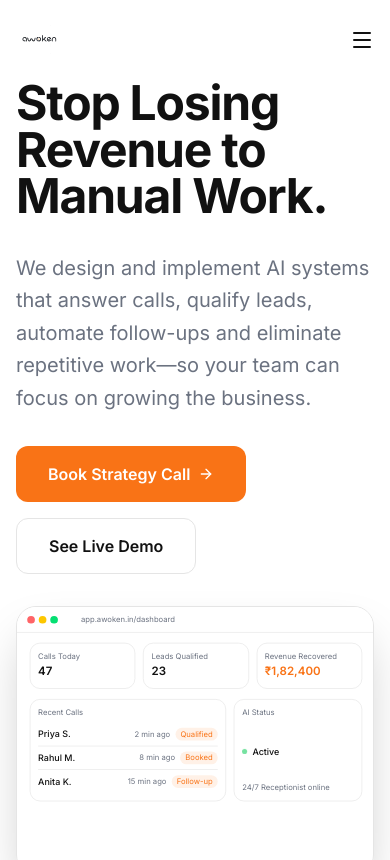
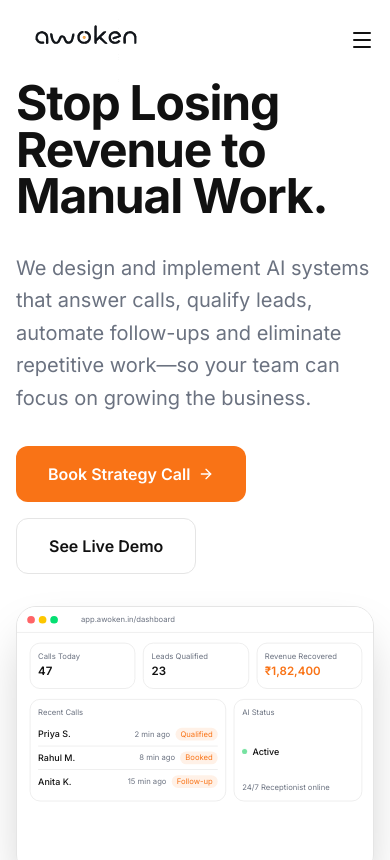
Before and after one commit to ThatKJ/awoken.in, a Next.js app: page / in a window 390 px wide. Shown: the top 860 px of the page. Built offline with nearby package versions, Linux system fonts and the light colour scheme.

Commit message:
add Lenis smooth scroll, increase logo 3x

```diff
--- a/package.json
+++ b/package.json
@@ -19,6 +19,7 @@
     "class-variance-authority": "^0.7.1",
     "clsx": "^2.1.1",
     "framer-motion": "^12.42.2",
+    "lenis": "^1.3.25",
     "lucide-react": "^1.24.0",
     "next": "16.2.10",
     "react": "19.2.4",
--- a/src/app/globals.css
+++ b/src/app/globals.css
@@ -1,5 +1,6 @@
 @import "tailwindcss";
 @import "tw-animate-css";
+@import "lenis/dist/lenis.css";
 
 @custom-variant dark (&:is(.dark *));
 
@@ -40,8 +41,8 @@
   body {
     @apply bg-background text-foreground font-sans text-[18px] leading-[1.8] antialiased;
   }
-  html {
-    scroll-behavior: smooth;
+  html.lenis {
+    scroll-behavior: auto;
   }
   ::selection {
     background-color: #F97316;
--- a/src/app/layout.tsx
+++ b/src/app/layout.tsx
@@ -3,6 +3,7 @@ import type { Metadata } from "next";
 import "./globals.css";
 import { Navigation } from "@/components/layout/navigation";
 import { Footer } from "@/components/layout/footer";
+import { SmoothScrollProvider } from "@/components/shared/smooth-scroll";
 
 const inter = Inter({
   variable: "--font-inter",
@@ -49,9 +50,11 @@ export default function RootLayout({
   return (
     <html lang="en" className={`${inter.variable} ${geistMono.variable}`}>
       <body className="min-h-screen flex flex-col">
-        <Navigation />
-        <main className="flex-1">{children}</main>
-        <Footer />
+        <SmoothScrollProvider>
+          <Navigation />
+          <main className="flex-1">{children}</main>
+          <Footer />
+        </SmoothScrollProvider>
       </body>
     </html>
   );
--- a/src/components/layout/navigation.tsx
+++ b/src/components/layout/navigation.tsx
@@ -58,7 +58,7 @@ export function Navigation() {
           <div className="flex h-20 xl:h-[160px] items-center justify-between">
             {/* Tablet & below: wordmark on left */}
             <Link href="/" className="xl:hidden flex items-center">
-              <img src="/logo.svg" alt="Awoken" className="h-8 sm:h-10 w-auto" />
+              <img src="/logo.svg" alt="Awoken" className="h-24 sm:h-[120px] w-auto" />
             </Link>
 
             {/* Desktop: logo */}
--- /dev/null
+++ b/src/components/shared/smooth-scroll.tsx
@@ -0,0 +1,26 @@
+"use client";
+
+import { Lenis, useLenis } from "lenis/react";
+import { useEffect, type ReactNode } from "react";
+
+export function SmoothScrollProvider({
+  children,
+}: {
+  children: ReactNode;
+}) {
+  return (
+    <Lenis
+      root
+      options={{
+        duration: 2.2,
+        easing: (t) => 1 - Math.pow(1 - t, 5),
+        orientation: "vertical",
+        smoothWheel: true,
+        wheelMultiplier: 1,
+        touchMultiplier: 1.5,
+      }}
+    >
+      {children}
+    </Lenis>
+  );
+}
```
Also changed, not shown: 1 other file (tests, documents, lock files or other folders).
